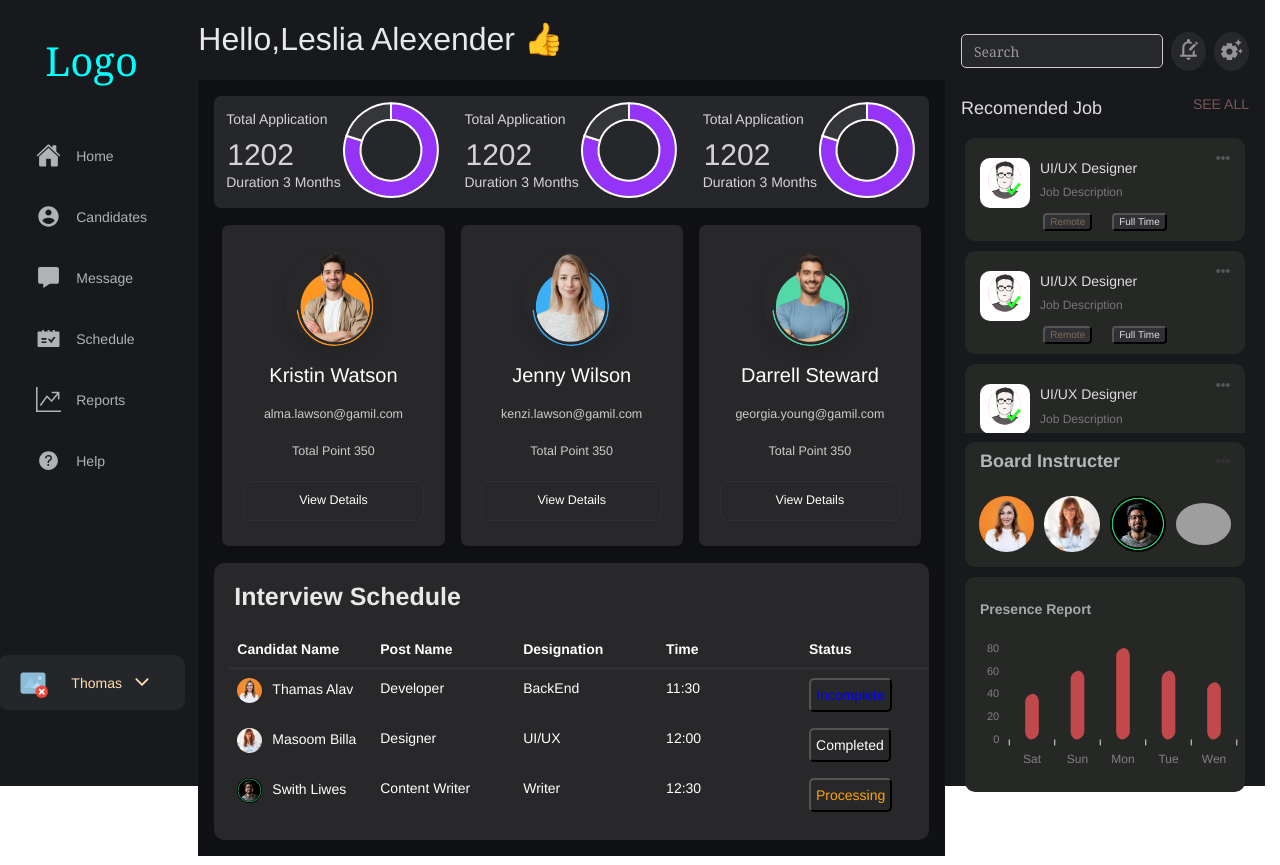
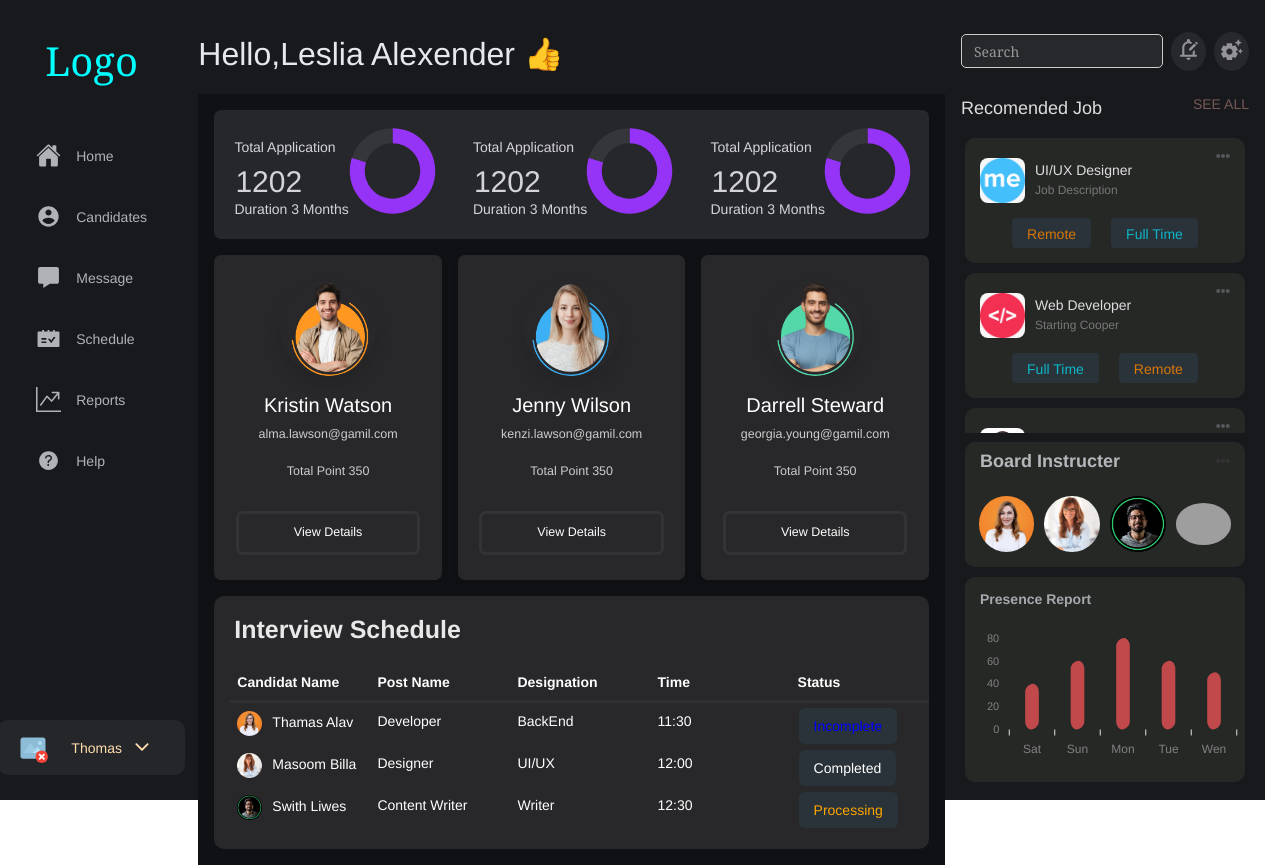
Before and after one commit to MShayanShakeel/test-project, a React (Create React App) app: page / in a window 1280 px wide. Built offline with nearby package versions, Linux system fonts and the light colour scheme; grey boxes are pictures that could not be loaded.

Commit message:
upate code

```diff
--- a/src/Components/Home/Component1.css
+++ b/src/Components/Home/Component1.css
@@ -4,7 +4,7 @@
   /* height: 100vh !important; */
 }
 .MainSidebar {
-  height: 95vh !important;
+  height: 100vh !important;
   background: #18191d;
 }
 .Second-main-Sidebar {
@@ -65,7 +65,7 @@
   margin-right: 1.5rem;
 }
 .Theam-button {
-  bottom: 50px;
+  bottom: 3.1vh;
   position: absolute;
   display: flex;
   align-items: center;
@@ -121,14 +121,16 @@
 }
 /* Component 3  css  */
 .header-section {
-  height: 10vh;
+  /* height: 10vh; */
   background-color: #18191d;
   display: flex;
-  align-items: center;
+  /* align-items: center; */
+  margin: 4vh 0px 2vh 0px;
   color: #e6e8eb;
 }
 .center-main {
   height: 87vh;
+  border-radius: 5px;
   /* padding: 5vh 5vh 5vh 5vh; */
   margin-bottom: 1rem;
   background-color: #101115;
@@ -162,21 +164,23 @@
   justify-content: space-between;
 }
 .user-profile-image img {
-  width: 50px;
-  height: 50px;
-  border-radius: 10px;
+  width: 45px;
+  height: 45px;
+  border-radius: 8px;
   margin: 2rem 1rem 5px 0px;
 }
 .card-buttons {
   display: flex;
   justify-content: center;
   gap: 2rem;
-  padding-bottom: 1rem;
+  padding-bottom: 1.5rem;
+  margin-top: 1rem;
 }
 .card-buttons button {
-  padding: 0px 5px;
-  font-size: 10px;
-  background: #323035;
+  padding: 6px 15px 4px 15px;
+  /* font-size: 10px; */
+  background: #2A333A;
+  border: none;
   border-radius: 4px;
 }
 .user-profile-icon {
@@ -202,7 +206,7 @@
 }
 .custom-column {
   width: 33.3%;
-  margin: 1px 1vh;
+  /* margin: 1px 1vh; */
 }
 
 .custom-container {
@@ -210,7 +214,7 @@
   border-radius: 7px;
 }
 .component-2-button {
-  border: solid 1px #2f3034;
+  border: solid 3px #313336;
   border-radius: 7px;
   padding: 5px 2rem;
 }
@@ -292,12 +296,12 @@
 
 .custom-text-gray-400 {
   color: #ccc;
-  margin-top: 10px;
-  margin-bottom: 10px;
+  margin-bottom: 2rem;
 }
 
 .custom-mt-4 {
   margin-top: 1rem;
+  justify-content: center;
 }
 
 .custom-inline-flex {
@@ -353,6 +357,7 @@
 }
 .table-dark {
   margin-left: 1.5rem;
+  width: 98%;
 }
 .table-dark th,
 .table-dark td {
@@ -363,14 +368,19 @@
   border: none !important;
   padding: 10px 10px;
 }
+.table-dark tbody tr{
+  margin-top: 2rem !important;
+}
 .table-dark tbody tr:hover {
   cursor: pointer;
   /* background-color: #28282b; */
   background-color: #333438;
 }
 .Job-status-button {
-  background-color: #28282b;
-  padding: 5px 5px;
+  /* background-color: #28282b; */
+  /* background-color: #2A333A; */
+  width: 9rem;
+  padding: 5px 1px 1px 1px ;
   border-radius: 5px;
 }
 /**********************donut ring*/
--- a/src/Components/Home/Component1.jsx
+++ b/src/Components/Home/Component1.jsx
@@ -63,7 +63,7 @@ const Component1 = () => {
                   style={{ fontSize: "2rem", margin: "0rem 0px -4px 1rem" }}
                 />
               </button>
-              <div
+              {/* <div
                 className={`dropdown-menu ${isOpen ? "show" : ""}`}
                 aria-labelledby="dropdownMenuButton"
               >
@@ -76,7 +76,7 @@ const Component1 = () => {
                 <a className="dropdown-item" href="#">
                   Something else here
                 </a>
-              </div>
+              </div> */}
             </div>
           </div>
         </div>
--- a/src/Components/Home/Component2.jsx
+++ b/src/Components/Home/Component2.jsx
@@ -19,10 +19,10 @@ const Component2 = () => {
           <div className="center-Second">
             <div className="graph-section-main">
               <div className="graph-section-Second">
-                <div className="" style={{ color: "#D4D4D8" }}>
+                <div className="" style={{ color: "#D4D4D8" , padding : "2rem 1px " }}>
                   <h5>Total Application</h5>
                   <h2 className="custom-height-1px">1202</h2>
-                  <p>Duration 3 Months</p>
+                  <span>Duration 3 Months</span>
                 </div>
                 <div>
                   <DountGraph />
@@ -32,7 +32,7 @@ const Component2 = () => {
                 <div className="" style={{ color: "#D4D4D8" }}>
                   <h5>Total Application</h5>
                   <h2 className="custom-height-1px">1202</h2>
-                  <p>Duration 3 Months</p>
+                  <span>Duration 3 Months</span>
                 </div>
                 <div>
                   <DountGraph />
@@ -42,7 +42,7 @@ const Component2 = () => {
                 <div className="" style={{ color: "#D4D4D8" }}>
                   <h5>Total Application</h5>
                   <h2 className="custom-height-1px">1202</h2>
-                  <p>Duration 3 Months</p>
+                  <span>Duration 3 Months</span>
                 </div>
                 <div>
                   <DountGraph />
@@ -51,7 +51,7 @@ const Component2 = () => {
             </div>
 
             <div className="graph-section-main-1">
-              <div className="custom-column">
+              <div className="custom-column " style={{marginRight : "1vh"}}>
                 <div className="custom-container">
                   <div className="custom-border custom-rounded-lg custom-shadow">
                     <div className="custom-flex custom-justify-end custom-px-4 custom-pt-4"></div>
@@ -83,7 +83,7 @@ const Component2 = () => {
                 </div>
               </div>
 
-              <div className="custom-column">
+              <div className="custom-column" style={{margin : "0px 1vh 0px 1vh"}}>
                 <div className="custom-container">
                   <div className="custom-border custom-rounded-lg custom-shadow">
                     <div className="custom-flex custom-justify-end custom-px-4 custom-pt-4"></div>
@@ -115,7 +115,7 @@ const Component2 = () => {
                 </div>
               </div>
 
-              <div className="custom-column">
+              <div className="custom-column" style={{marginLeft : "1vh"}}>
                 <div className="custom-container">
                   <div className="custom-border custom-rounded-lg custom-shadow">
                     <div className="custom-flex custom-justify-end custom-px-4 custom-pt-4"></div>
@@ -200,12 +200,14 @@ const Component2 = () => {
                       <td>BackEnd</td>
                       <td>11:30</td>
                       <td>
-                        <button
+                        <div
                           className="Job-status-button"
                           style={{ color: "blue" }}
                         >
+                                  <span style={{backgroundColor : "#2A333A" , padding : "10px 15px" , borderRadius : "6px"}}>
                           Incomplete
-                        </button>
+                          </span>
+                        </div>
                       </td>
                     </tr>
                     <tr>
@@ -228,12 +230,13 @@ const Component2 = () => {
                       <td>UI/UX</td>
                       <td>12:00</td>
                       <td>
-                        <button
+                        <div
                           className="Job-status-button"
                           style={{ color: "white" }}
                         >
-                          Completed
-                        </button>
+                               <span style={{backgroundColor : "#2A333A" , padding : "10px 15px" , borderRadius : "6px"}}>
+                          Completed</span>
+                        </div>
                       </td>
                     </tr>
                     <tr>
@@ -256,12 +259,14 @@ const Component2 = () => {
                       <td>Writer</td>
                       <td>12:30</td>
                       <td>
-                        <button
+                        <div
                           className="Job-status-button"
                           style={{ color: "orange" }}
                         >
+                           <span style={{backgroundColor : "#2A333A" , padding : "10px 15px" , borderRadius : "6px"}}>
                           Processing
-                        </button>
+                          </span>
+                        </div>
                       </td>
                     </tr>
                   </tbody>
--- a/src/Components/Home/Component3.jsx
+++ b/src/Components/Home/Component3.jsx
@@ -3,6 +3,8 @@ import "./Component1.css";
 import { MdOutlineEditNotifications } from "react-icons/md";
 import { MdSettingsSuggest } from "react-icons/md";
 import profileImage from "../../images/profileeeee.png";
+import pro1 from "../../images/pro1.jpeg"
+import pro2 from "../../images/pro2.jpeg"
 import admin1 from "../../images/First-Admin.jpeg";
 import admin2 from "../../images/Second-admn.png";
 import admin3 from "../../images/Thrd0admin.png";
@@ -37,7 +39,7 @@ const Component1 = () => {
             </div>
           </div>
           <div className="recomended-text-class">
-            <h4>Recomended Job</h4> <p style={{color  : "#765856"}}> SEE ALL</p>
+            <h4>Recomended Job</h4> <p style={{ color: "#765856" }}> SEE ALL</p>
           </div>
 
           <div className="right-componet-fix-height">
@@ -48,10 +50,10 @@ const Component1 = () => {
                     className="user-profile-image"
                     style={{ display: "flex", alignItems: "center" }}
                   >
-                    <img src={profileImage} alt="Profile" />
+                    <img src={pro1} alt="Profile" />
                   </div>
                   <div style={{ flex: 1, marginTop: "10px" }}>
-                    <h5 className="card-title" style={{ color: "#DDDDDD" }}>
+                    <h5 className="card-title" style={{ color: "#DDDDDD", margin : "15px 0px -5px 0px" }}>
                       UI/UX Designer
                     </h5>
                     <h6 className="card-subtitle mb-2 text-muted">
@@ -64,8 +66,38 @@ const Component1 = () => {
                 </div>
 
                 <div className="card-text card-buttons">
-                  <button style={{ color: "#7A6D57" }}>Remote</button>
-                  <button style={{ color: "#DDDDDD" }}>Full Time</button>
+                  <button style={{ color: "#D97706" }}>Remote</button>
+                  <button style={{ color: "#0EB7C9" }}>Full Time</button>
+                </div>
+
+              </div>
+            </div>
+
+            <div className="card all-card-main">
+              <div className="card-body" style={{ marginBottom: "1rem" }}>
+                <div className="card-content">
+                  <div
+                    className="user-profile-image"
+                    style={{ display: "flex", alignItems: "center" }}
+                  >
+                    <img src={pro2} alt="Profile" />
+                  </div>
+                  <div style={{ flex: 1, marginTop: "10px" }}>
+                  <h5 className="card-title" style={{ color: "#DDDDDD", margin : "15px 0px -5px 0px" }}>
+                      Web Developer
+                    </h5>
+                    <h6 className="card-subtitle mb-2 text-muted">
+                      Starting Cooper
+                    </h6>
+                  </div>
+                  <div className="user-profile-icon">
+                    <FaEllipsisH />
+                  </div>
+                </div>
+
+                <div className="card-text card-buttons">
+                  <button style={{ color: "#0EB7C9" }}>Full Time</button>
+                <button style={{ color: "#D97706" }}>Remote</button>
                 </div>
               </div>
             </div>
@@ -80,7 +112,7 @@ const Component1 = () => {
                     <img src={profileImage} alt="Profile" />
                   </div>
                   <div style={{ flex: 1, marginTop: "10px" }}>
-                    <h5 className="card-title" style={{ color: "#DDDDDD" }}>
+                  <h5 className="card-title" style={{ color: "#DDDDDD", margin : "15px 0px -5px 0px" }}>
                       UI/UX Designer
                     </h5>
                     <h6 className="card-subtitle mb-2 text-muted">
@@ -93,37 +125,8 @@ const Component1 = () => {
                 </div>
 
                 <div className="card-text card-buttons">
-                  <button style={{ color: "#7A6D57" }}>Remote</button>
-                  <button style={{ color: "#DDDDDD" }}>Full Time</button>
-                </div>
-              </div>
-            </div>
-
-            <div className="card all-card-main">
-              <div className="card-body" style={{ marginBottom: "1rem" }}>
-                <div className="card-content">
-                  <div
-                    className="user-profile-image"
-                    style={{ display: "flex", alignItems: "center" }}
-                  >
-                    <img src={profileImage} alt="Profile" />
-                  </div>
-                  <div style={{ flex: 1, marginTop: "10px" }}>
-                    <h5 className="card-title" style={{ color: "#DDDDDD" }}>
-                      UI/UX Designer
-                    </h5>
-                    <h6 className="card-subtitle mb-2 text-muted">
-                      Job Description
-                    </h6>
-                  </div>
-                  <div className="user-profile-icon">
-                    <FaEllipsisH />
-                  </div>
-                </div>
-
-                <div className="card-text card-buttons">
-                  <button style={{ color: "#7A6D57" }}>Remote</button>
-                  <button style={{ color: "#DDDDDD" }}>Full Time</button>
+                <button style={{ color: "#D97706" }}>Remote</button>
+                <button style={{ color: "#0EB7C9" }}>Full Time</button>
                 </div>
               </div>
             </div>
--- a/src/Components/Home/DountGraph.jsx
+++ b/src/Components/Home/DountGraph.jsx
@@ -27,7 +27,9 @@ class DountGraph extends Component {
         yaxis: {
           labels: {
             style: {
-              colors: ['#808080']
+              colors: ['#808080'],
+              Text : "50%",
+              color : "white"
             }
           }
         },
@@ -41,7 +43,9 @@ class DountGraph extends Component {
         dataLabels: {
           enabled: false,
         },
-
+      stroke : {
+        width : false
+      },
         plotOptions: {
           donut: {
             labels: {
@@ -91,6 +95,7 @@ class DountGraph extends Component {
 
   render() {
     return (
+
       <div className="app">
         <div className="row">
           <div className="mixed-chart" >
@@ -98,7 +103,7 @@ class DountGraph extends Component {
               options={this.state.options}
               series={this.state.series}
               type="donut"
-              width="130"
+              width="115"
             />
           </div>
         </div>
--- a/src/Components/Home/Graph.jsx
+++ b/src/Components/Home/Graph.jsx
@@ -207,7 +207,7 @@ class App extends Component {
         <div className="row">
           <div
             className="mixed-chart"
-            style={{ marginTop: "20px", marginLeft: "20px" }}
+            style={{ marginTop: "10px", marginLeft: "20px" }}
           >
             <Chart
               options={this.state.options}
```
Also changed, not shown: src/images/pro1.jpeg (added), src/images/pro2.jpeg (added).
